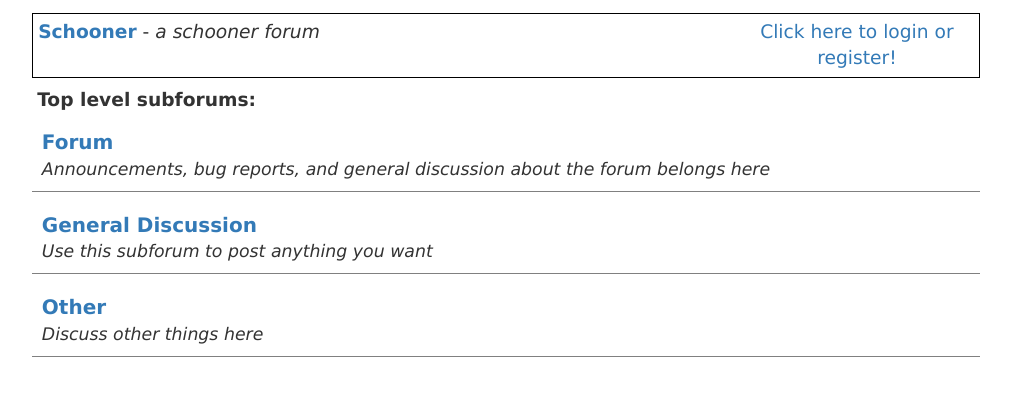
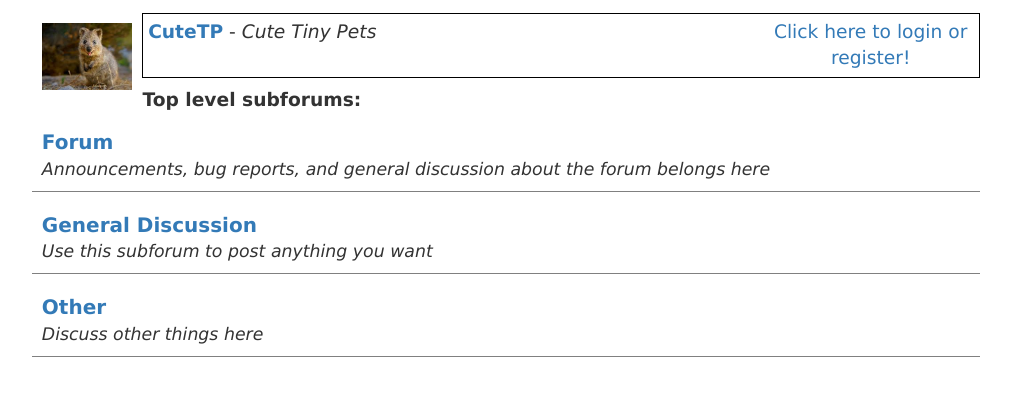
Before and after one commit to QueueTTP/CircusCircus, a Flask app: page / in a window 1280 px wide. Shown: the top 396 px of the page, without its empty margins (134-1145 px from the left). Run offline with Flask 3, Linux system fonts and the light colour scheme; data comes from the database, SQL or seed files in the repository; some libraries are stand-ins or nearby versions.

Commit message:
layout page pic

```diff
--- a/forum/app.py
+++ b/forum/app.py
@@ -6,8 +6,8 @@ from forum.models import Subforum, db, User
 from . import create_app
 app = create_app()
 
-app.config['SITE_NAME'] = 'Schooner'
-app.config['SITE_DESCRIPTION'] = 'a schooner forum'
+app.config['SITE_NAME'] = 'CuteTP'
+app.config['SITE_DESCRIPTION'] = 'Cute Tiny Pets'
 app.config['FLASK_DEBUG'] = 1
 
 def init_site():
--- a/forum/static/style.css
+++ b/forum/static/style.css
@@ -189,3 +189,11 @@
 .varwidth{
 	width: 50%;
 }
+
+.layout-image {
+	width: 90px; /* Adjust the size as needed */
+	height: auto;
+	float: left;
+	display: block;
+	margin: 10px; /* Center the image */
+}
--- a/forum/templates/layout.html
+++ b/forum/templates/layout.html
@@ -1,30 +1,30 @@
 <!DOCTYPE html>
 <html>
 <head>
-	<link rel="stylesheet" type="text/css" href="{{url_for('static', filename="bootstrap.min.css")}}">
-	<link rel="stylesheet" type="text/css" href="{{url_for('static', filename="style.css")}}">
+	<link rel="stylesheet" type="text/css" href="{{ url_for('static', filename='bootstrap.min.css') }}">
+	<link rel="stylesheet" type="text/css" href="{{ url_for('static', filename='style.css') }}">
 	<title>{{ config.SITE_NAME }}</title>
 </head>
 <body>
 <div class="page">
+	<!-- Add the image here -->
+	<img src="{{ url_for('static', filename='what_is_this_animal.jpg') }}" alt="Animal Image" class="layout-image">
 	<div class="header">
 		{% include 'header.html' %}
 	</div>
 	{% if errors %}
 	<div class="errors">
-	{% for error in errors %}
+		{% for error in errors %}
 		<p class="error">
 			{{ error }}
 		</p>
 
-	{% endfor %}
+		{% endfor %}
 	</div>
-{% endif %}
+	{% endif %}
 	<div class="content">
 		{% block body %}{% endblock %}
 	</div>
 </div>
 </body>
-
-
 </html>
```
Also changed, not shown: forum/static/what_is_this_animal.jpg (added).
